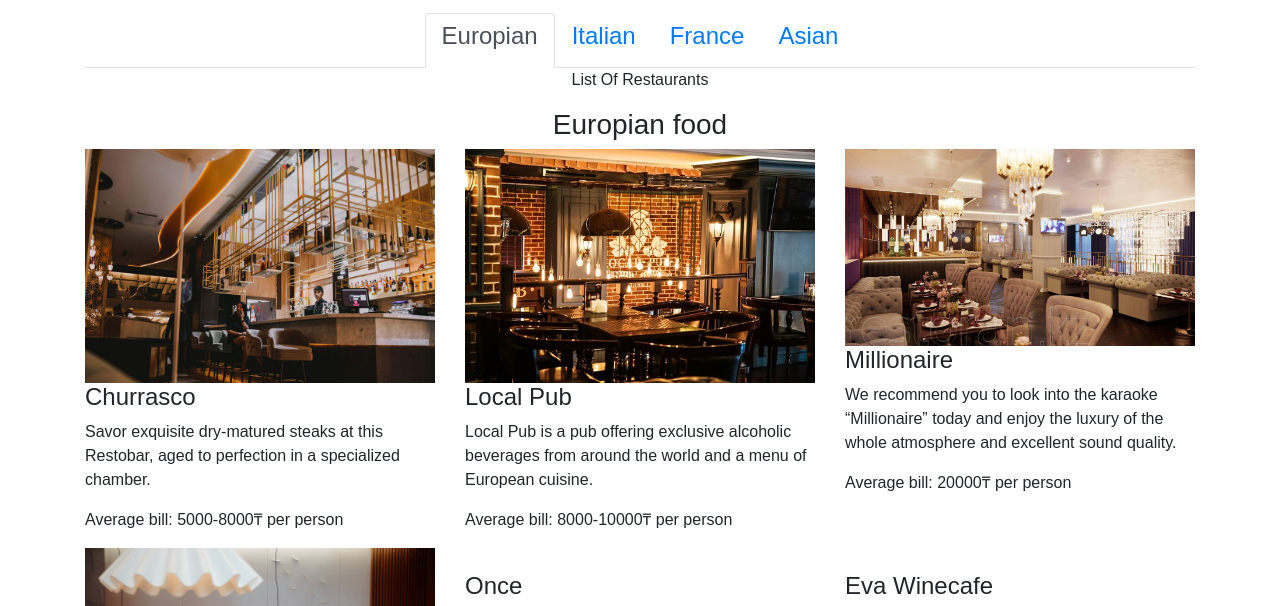
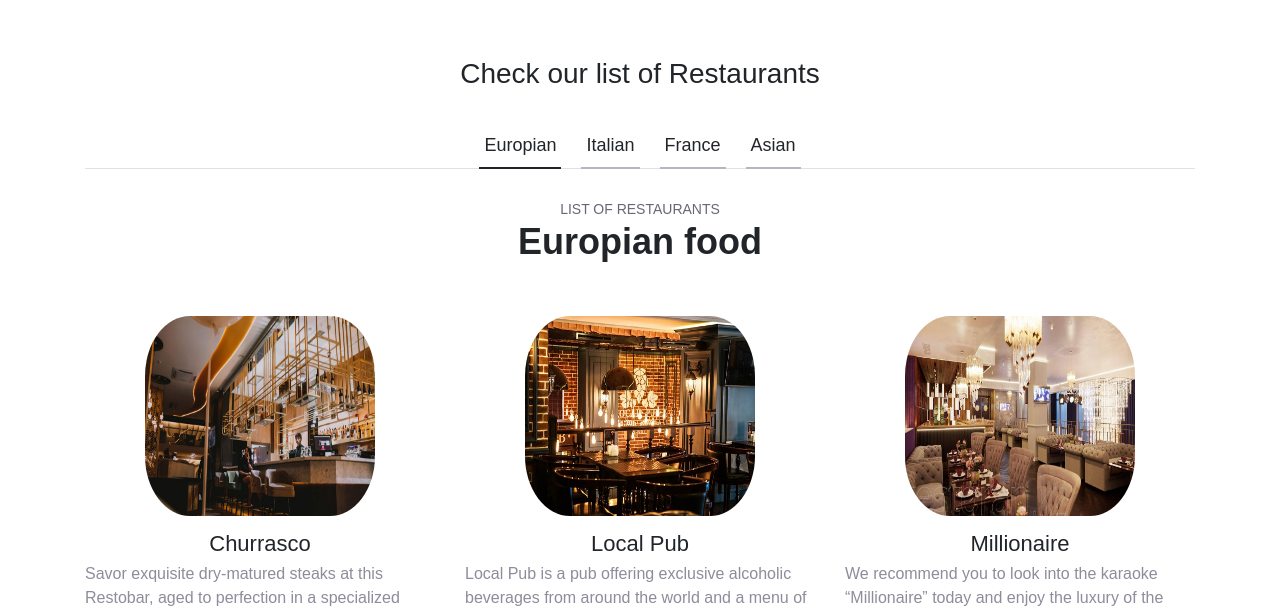
Before and after one commit to fakequizz/Final.github.io, a plain HTML site: page html/list.html in a window 1280 px wide. Shown: the part 148-754 px from the top of the page. Drawn offline with nearby package versions, Linux system fonts and the light colour scheme.

Commit message:
update the list.css
stylizing the navbar and list of restaurants

```diff
--- a/css/list.css
+++ b/css/list.css
@@ -2,3 +2,126 @@ body {
   font-family: 'Montserrat', sans-serif;
   font-family: 'Poppins', sans-serif;
 }
+
+/* List of Restaurants */
+
+menu .nav-tabs {
+  border: 0;
+}
+
+.menu .nav-link {
+  margin: 0 10px;
+  padding: 10px 5px;
+  transition: 0.3s;
+  color: var(--color-secondary);
+  border-radius: 0;
+  cursor: pointer;
+  height: 100%;
+  border: 0;
+  border-bottom: 2px solid #b6b6bf;
+}
+
+@media (max-width: 575px) {
+  .menu .nav-link {
+    margin: 0 10px;
+    padding: 10px 0;
+  }
+}
+
+.menu .nav-link i {
+  padding-right: 15px;
+  font-size: 48px;
+}
+
+.menu .nav-link h4 {
+  font-size: 18px;
+  font-weight: 400;
+  margin: 0;
+  font-family: var(--font-secondary);
+}
+
+@media (max-width: 575px) {
+  .menu .nav-link h4 {
+    font-size: 16px;
+  }
+}
+
+.menu .nav-link:hover {
+  color: var(--color-primary);
+}
+
+.menu .nav-link.active {
+  color: var(--color-primary);
+  border-color: var(--color-primary);
+}
+
+.menu .tab-content .tab-header {
+  padding: 30px 0;
+}
+
+.menu .tab-content .tab-header p {
+  font-size: 14px;
+  text-transform: uppercase;
+  color: #676775;
+  margin-bottom: 0;
+}
+
+.menu .tab-content .tab-header h3 {
+  font-size: 36px;
+  font-weight: 600;
+  color: var(--color-primary);
+}
+
+.menu .tab-content .menu-item {
+  -moz-text-align-last: center;
+  text-align-last: center;
+  padding-top: 15px;
+}
+
+.menu .tab-content .menu-item .menu-img {
+  padding: 0 60px;
+  margin-bottom: 15px;
+  height: 200px;
+  border-radius: 30%;
+}
+
+.menu .tab-content .menu-item h4 {
+  font-size: 22px;
+  font-weight: 500;
+  color: var(--color-secondary);
+  font-family: var(--font-secondary);
+  font-weight: 30px;
+  margin-bottom: 5px;
+}
+
+.menu .tab-content .menu-item .description {
+  font-family: var(--font-secondary);
+  color: #8d8d9b;
+  margin-bottom: 5px;
+}
+
+.menu .tab-content .menu-item .price {
+  font-size: 17px;
+  font-weight: 700;
+  color: var(--color-primary);
+}
+
+section {
+  overflow: hidden;
+  padding: 80px 0;
+}
+
+.section-bg {
+  background-color: #eee;
+}
+
+.section-header {
+  text-align: center;
+  padding-bottom: 30px;
+}
+
+.section-header p {
+  margin: 0;
+  font-size: 28px;
+  font-weight: 400;
+}
```
